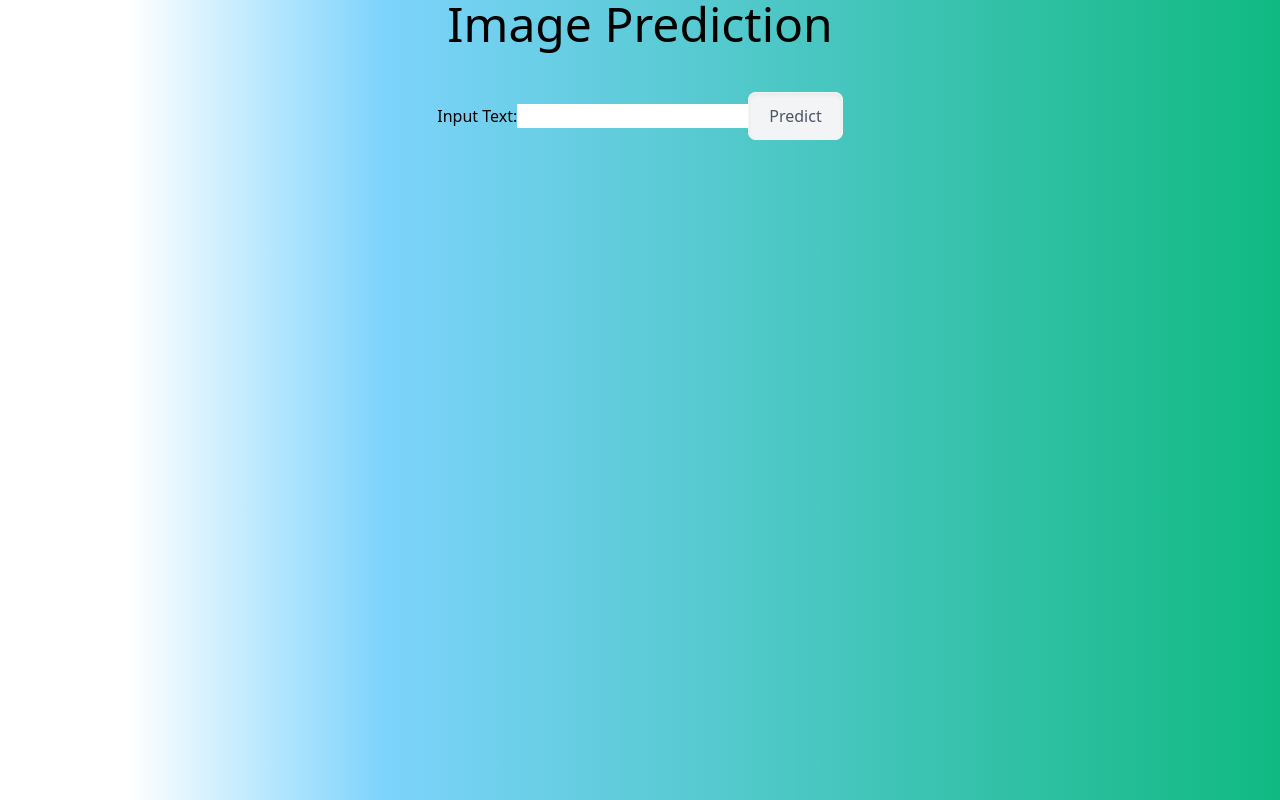
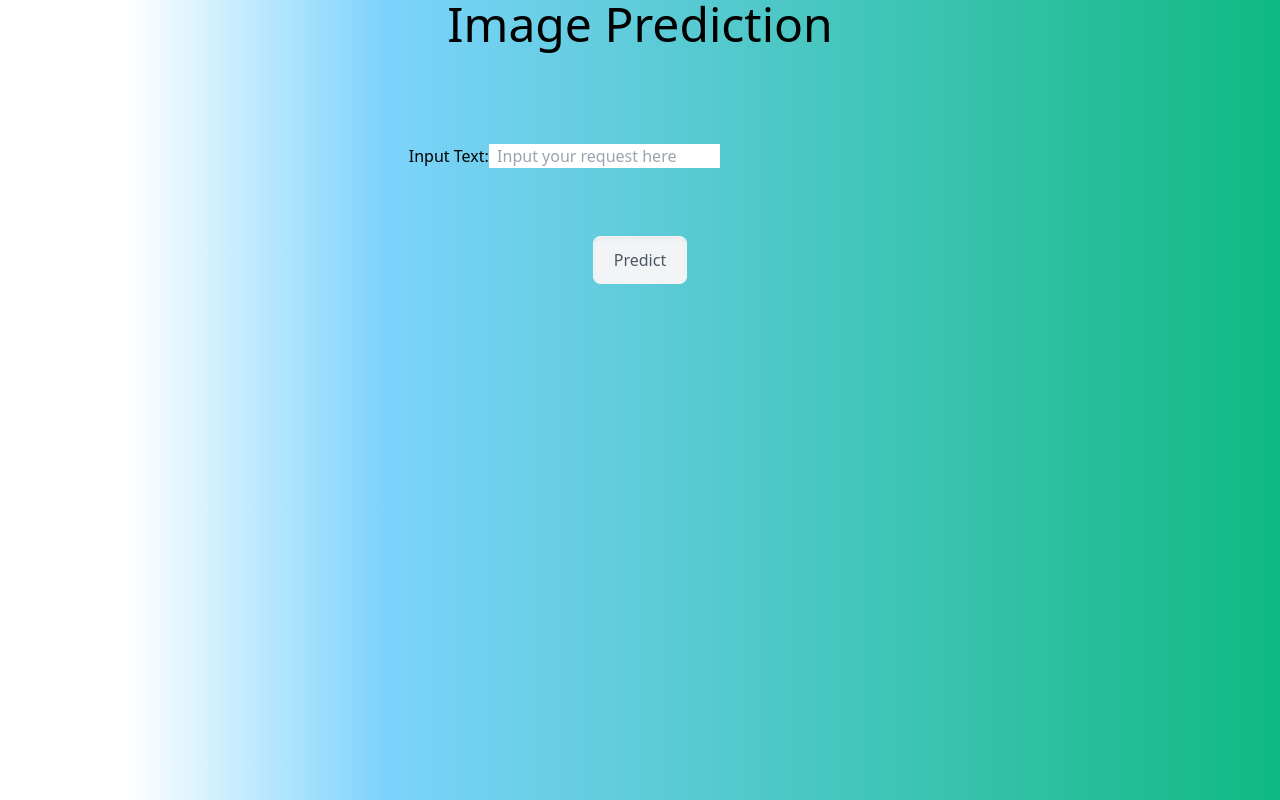
Before and after one commit to anubhav-aryan/accenture, a Next.js app in the folder frontend/: page /imageprediction in a window 1280 px wide. Built offline with nearby package versions, Linux system fonts and the light colour scheme.

Commit message:
fix: image prediction ui

```diff
--- a/frontend/src/components/TextToImage.tsx
+++ b/frontend/src/components/TextToImage.tsx
@@ -2,6 +2,7 @@
 import { useState } from "react";
 import { useForm } from "react-hook-form";
 import { client } from "@gradio/client";
+import Image from "next/image";
 
 interface PredictionResult {
   data: string[];
@@ -15,7 +16,8 @@ export default function ImagePrediction() {
   const onSubmit = async (data: { inputText: string }) => {
     try {
       const app = await client(
-        "https://veer15-stabilityai-stable-diffusion-2-1.hf.space/" ,{},
+        "https://veer15-stabilityai-stable-diffusion-2-1.hf.space/",
+        {},
       );
       const result = await app.predict("/predict", [data.inputText]);
       setPredictionResult(result);
@@ -26,16 +28,30 @@ export default function ImagePrediction() {
 
   return (
     <div>
-      <div className="justify-center text-center text-5xl text-black pb-14">
+      <div className="justify-center pb-14 text-center text-5xl text-black">
         Image Prediction
       </div>
-      <div className="flex justify-center">
+      <div className="flex justify-around">
         <form onSubmit={handleSubmit(onSubmit)}>
-          <label>
+          <label className="sr-only mb-2 text-sm font-medium text-gray-900 dark:text-white">
+            {" "}
+            Search{" "}
+          </label>
+          <div className="p-10">
             Input Text:
-            <input {...register("inputText")} type="text" />
-          </label>
-          <button type="submit" className="">
+            <input
+              {...register("inputText")}
+              className=""
+              type="text"
+              placeholder="  Input your request here"
+              required
+            />
+          </div>
+          <div>
+            <button
+              type="submit"
+              className="items-center justify-center p-10 px-56"
+            >
               <a className="group relative overflow-hidden rounded-lg border border-gray-100 bg-gray-100 px-5 py-3 font-medium text-gray-600 shadow-inner">
                 <span className="ease absolute left-0 top-0 h-0 w-0 border-t-2 border-gray-600 transition-all duration-200 group-hover:w-full"></span>
                 <span className="ease absolute bottom-0 right-0 h-0 w-0 border-b-2 border-gray-600 transition-all duration-200 group-hover:w-full"></span>
@@ -47,15 +63,18 @@ export default function ImagePrediction() {
                 </span>
               </a>
             </button>
+          </div>
         </form>
 
         {predictionResult && (
           <div className="flex flex-col items-center justify-center">
             <h2>Prediction Result:</h2>
-            <img
+            <Image
               src={predictionResult.data[0]}
               alt="Predicted Image"
-              className="mt-4" // Add margin-top for spacing
+              width={500}
+              height={500}
+              className="mt-4"
             />
           </div>
         )}
```
Lines whose indentation alone changed are shown as unchanged.
